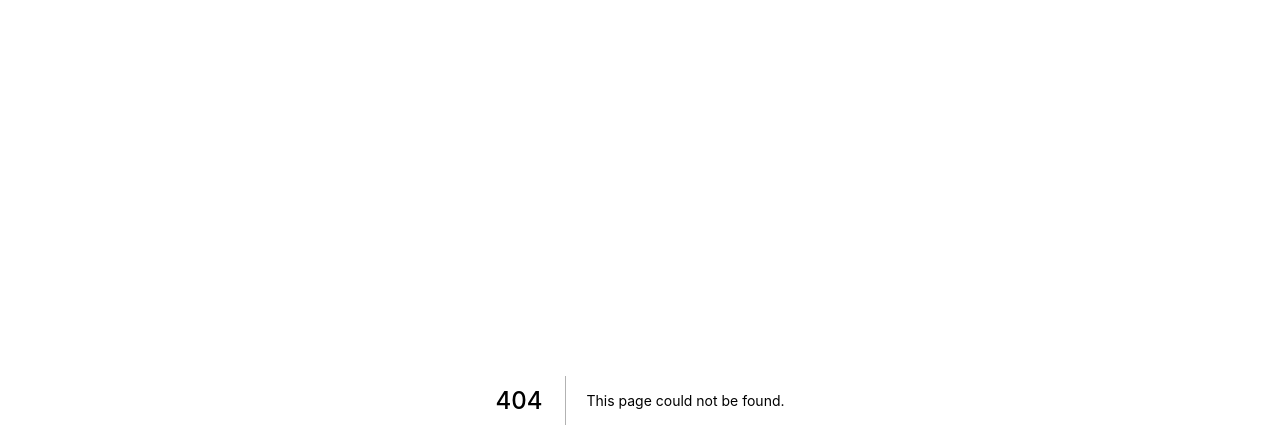
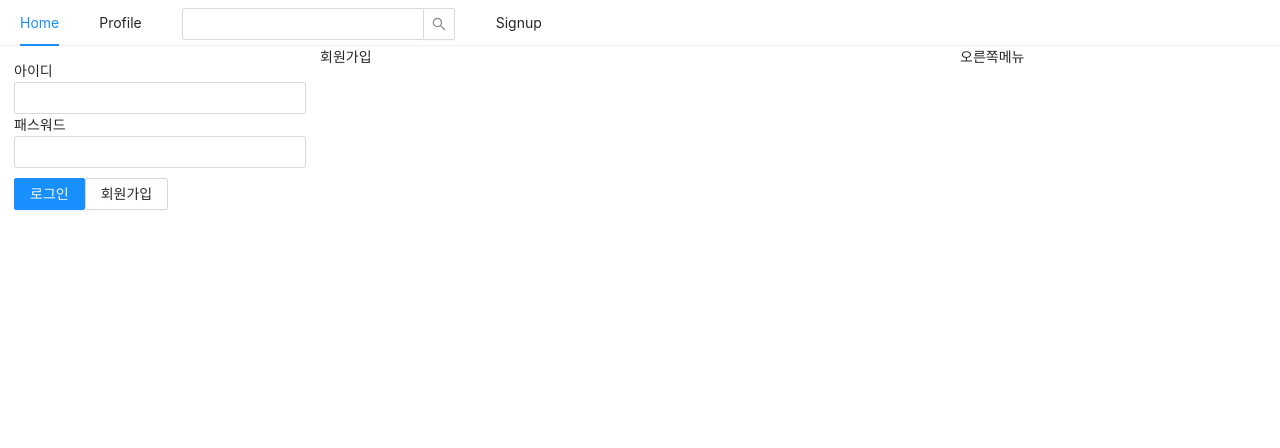
Before and after one commit to jinist94/react-node-bird, a Next.js app: page /signup in a window 1280 px wide. Before the commit this address had no page. Shown: the top 448 px of the page. Built offline with nearby package versions, Linux system fonts and the light colour scheme.

Commit message:
feat: LoginForm, UserProfile 추가 및 더미데이터 연결

```diff
--- /dev/null
+++ b/components/AppLayout.js
@@ -0,0 +1,68 @@
+import React, { useState } from "react";
+
+import PropTypes from "prop-types";
+import Link from "next/link";
+
+import { Input, Menu, Row, Col } from "antd";
+import styled from "styled-components";
+import UserProfile from "./UserProfile";
+import LoginForm from "./LoginForm";
+
+const SearchInput = styled(Input.Search)`
+  vertical-align: middle;
+`;
+const InfoWrapper = styled.div`
+  padding: 1em;
+`;
+
+const AppLayout = ({ children }) => {
+  const [isLoggedIn, setIsLoggedIn] = useState(false);
+  return (
+    <div>
+      <Menu mode="horizontal">
+        <Menu.Item>
+          <Link href="/">
+            <a>Home</a>
+          </Link>
+        </Menu.Item>
+        <Menu.Item>
+          <Link href="/profile">
+            <a>Profile</a>
+          </Link>
+        </Menu.Item>
+        <Menu.Item>
+          <SearchInput />
+        </Menu.Item>
+        <Menu.Item>
+          <Link href="/signup">
+            <a>Signup</a>
+          </Link>
+        </Menu.Item>
+      </Menu>
+
+      <Row>
+        <Col xs={24} md={6}>
+          <InfoWrapper>
+            {isLoggedIn ? (
+              <UserProfile setIsLoggedIn={setIsLoggedIn} />
+            ) : (
+              <LoginForm setIsLoggedIn={setIsLoggedIn} />
+            )}
+          </InfoWrapper>
+        </Col>
+        <Col xs={24} md={12}>
+          {children}
+        </Col>
+        <Col xs={24} md={6}>
+          오른쪽메뉴
+        </Col>
+      </Row>
+    </div>
+  );
+};
+
+AppLayout.propTypes = {
+  children: PropTypes.node.isRequired,
+};
+
+export default AppLayout;
--- /dev/null
+++ b/components/LoginForm.js
@@ -0,0 +1,56 @@
+import { Form, Input, Button } from "antd";
+import Link from "next/link";
+import React, { useCallback, useState } from "react";
+import styled from "styled-components";
+
+const ButtonWrapper = styled.div`
+  margin-top: 10px;
+`;
+
+const LoginForm = ({ setIsLoggedIn }) => {
+  const [id, setId] = useState("");
+  const [password, setPassword] = useState("");
+
+  //컴포넌트에 props로 넘겨주는 함수들은 useCallback을 사용하자
+  const onChangeId = useCallback((e) => {
+    setId(e.target.value);
+  }, []);
+  const onChangePassword = useCallback((e) => {
+    setPassword(e.target.value);
+  }, []);
+
+  const onSubmitForm = useCallback(() => {
+    setIsLoggedIn(true);
+  }, [id, password]);
+  return (
+    <Form onFinish={onSubmitForm}>
+      <div>
+        <label htmlFor="user-id">아이디</label>
+        <br />
+        <Input name="user-name" value={id} onChange={onChangeId} required />
+      </div>
+      <div>
+        <label htmlFor="user-password">패스워드</label>
+        <br />
+        <Input
+          name="user-password"
+          value={password}
+          onChange={onChangePassword}
+          required
+        />
+      </div>
+      <ButtonWrapper>
+        <Button type="primary" htmlType="submit" loading={false}>
+          로그인
+        </Button>
+        <Link href="/signup">
+          <a>
+            <Button>회원가입</Button>
+          </a>
+        </Link>
+      </ButtonWrapper>
+    </Form>
+  );
+};
+
+export default LoginForm;
--- /dev/null
+++ b/components/UserProfile.js
@@ -0,0 +1,30 @@
+import React, { useCallback } from "react";
+import { Card, Button, Avatar } from "antd";
+
+const UserProfile = ({ setIsLoggedIn }) => {
+  const onLogOut = useCallback(() => {
+    setIsLoggedIn(false);
+  });
+  return (
+    <div>
+      <Card
+        actions={[
+          <div key="twit">
+            짹짹 <br />8
+          </div>,
+          <div key="following">
+            팔로잉 <br />8
+          </div>,
+          <div key="followers">
+            팔로워 <br />8
+          </div>,
+        ]}
+      >
+        <Card.Meta avatar={<Avatar>Jay</Avatar>} />
+        <Button onClick={onLogOut}>로그아웃</Button>
+      </Card>
+    </div>
+  );
+};
+
+export default UserProfile;
--- /dev/null
+++ b/pages/_app.js
@@ -0,0 +1,21 @@
+import PropTypes from "prop-types";
+import "antd/dist/antd.css";
+import Head from "next/head";
+
+const App = ({ Component }) => {
+  return (
+    <>
+      <Head>
+        <meta charSet="utf-8" />
+        <title>Next</title>
+      </Head>
+      <Component />
+    </>
+  );
+};
+
+App.prototype = {
+  Component: PropTypes.elementType.isRequired,
+};
+
+export default App;
--- /dev/null
+++ b/pages/signup.js
@@ -0,0 +1,16 @@
+import Head from "next/head";
+import React from "react";
+import AppLayout from "../components/AppLayout";
+
+const Signup = () => {
+  return (
+    <AppLayout>
+      <Head>
+        <title>회원가입</title>
+      </Head>
+      <div>회원가입</div>
+    </AppLayout>
+  );
+};
+
+export default Signup;
```
Also changed, not shown: package.json (+10 -1 lines), pages/index.js (+9 -1 lines), pages/profile.js (added, +16 -0 lines), 2 other files (tests, documents, lock files or other folders).
